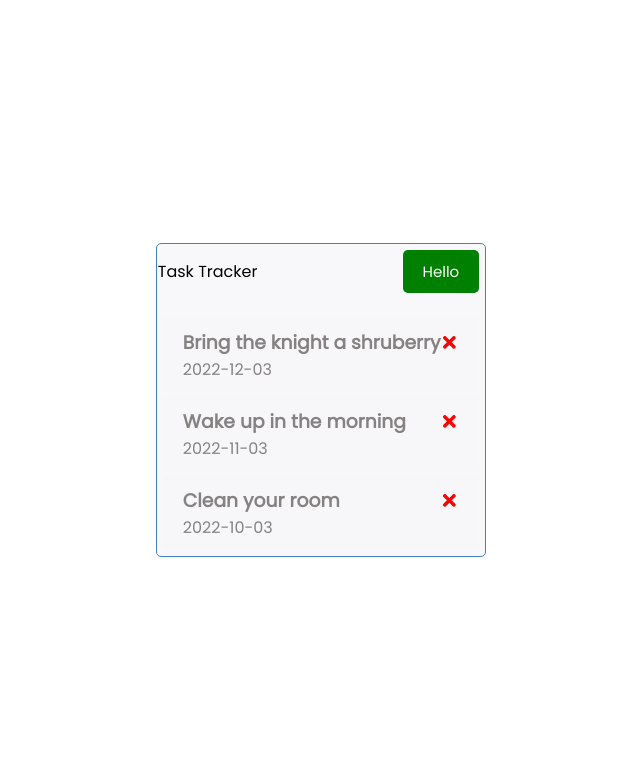
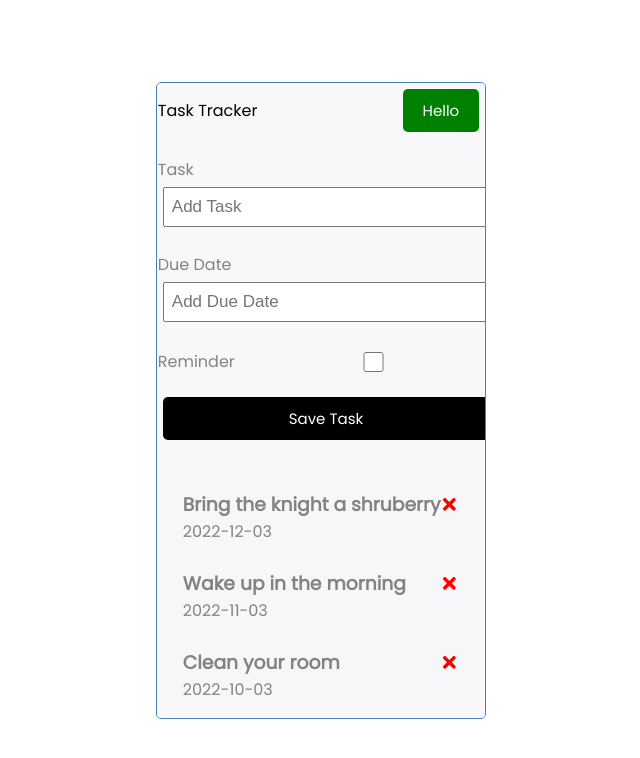
Before and after one commit to pearupung/react-task-manager, a React (Create React App) app: page / in a window 1280 px wide. Shown: the top 758 px of the page, without its empty margins (319-959 px from the left). Built offline with nearby package versions, Linux system fonts and the light colour scheme.

Commit message:
#2 Add task adding interface

```diff
--- a/src/App.js
+++ b/src/App.js
@@ -1,6 +1,7 @@
 import Header from "./components/Header"
 import Tasks from './components/Tasks'
 import { useState } from 'react'
+import AddTask from "./components/AddTask"
 
 function App() {
   const [tasks, setTasks] = useState([
@@ -40,6 +41,7 @@ function App() {
   return (
     <div className='container'>
       <Header ></Header>
+      <AddTask></AddTask>
       {tasks.length === 0 ?
         'No tasks to show.' :
         <Tasks
--- /dev/null
+++ b/src/components/AddTask.js
@@ -0,0 +1,24 @@
+const AddTask = () => {
+  return (
+    <form className='add-form'>
+      <div className='form-control'>
+        <label>Task</label>
+        <input type='text' placeholder='Add Task'></input>
+      </div>
+      <div className='form-control'>
+        <label>Due Date</label>
+        <input type='text' placeholder='Add Due Date'></input>
+      </div>
+      <div className='form-control form-control-check'>
+        <label>Reminder</label>
+        <input type='checkbox' placeholder='Set Reminder'></input>
+      </div>
+      <input
+        type='submit'
+        value='Save Task'
+        className='btn btn-block'></input>
+    </form>
+  )
+}
+
+export default AddTask
```
